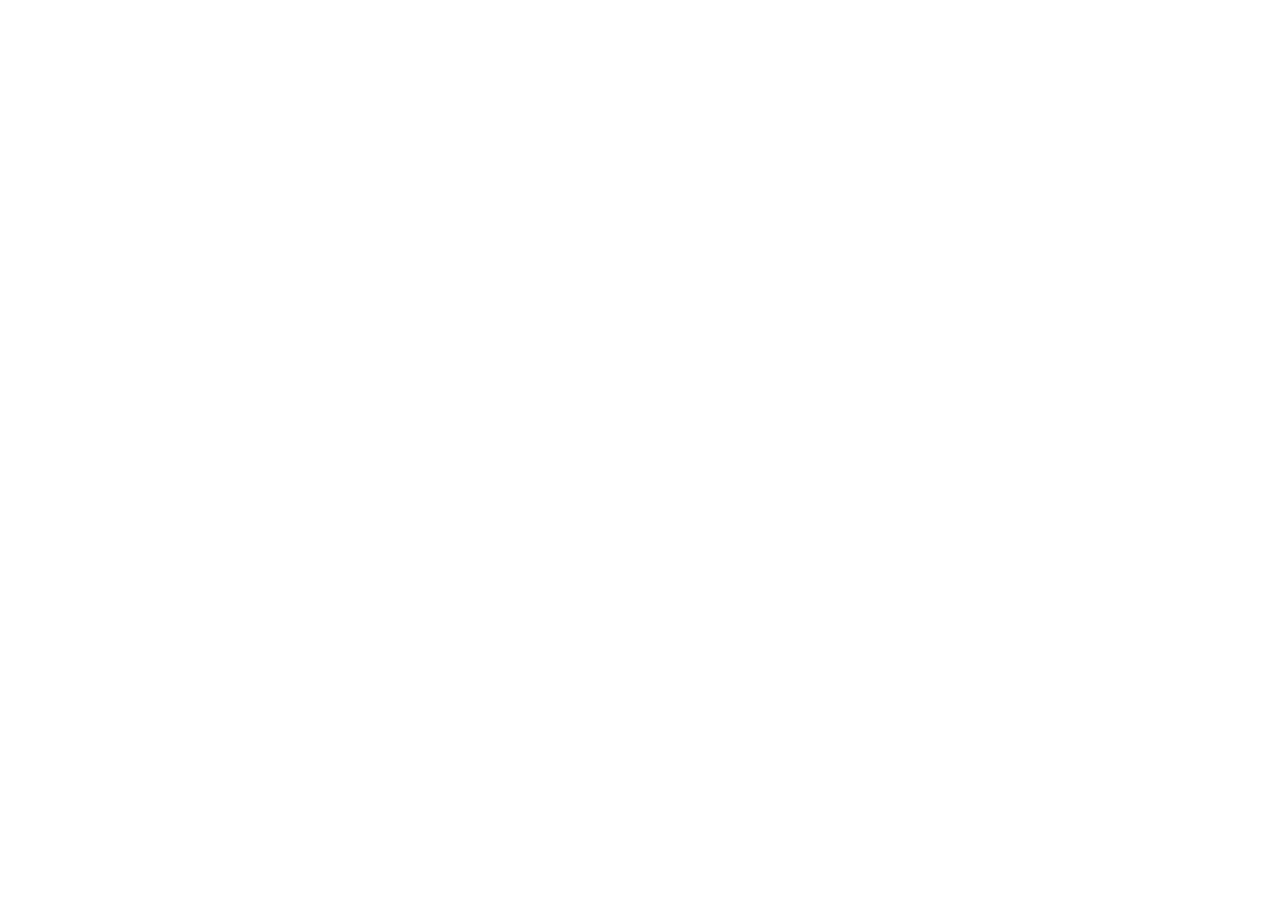
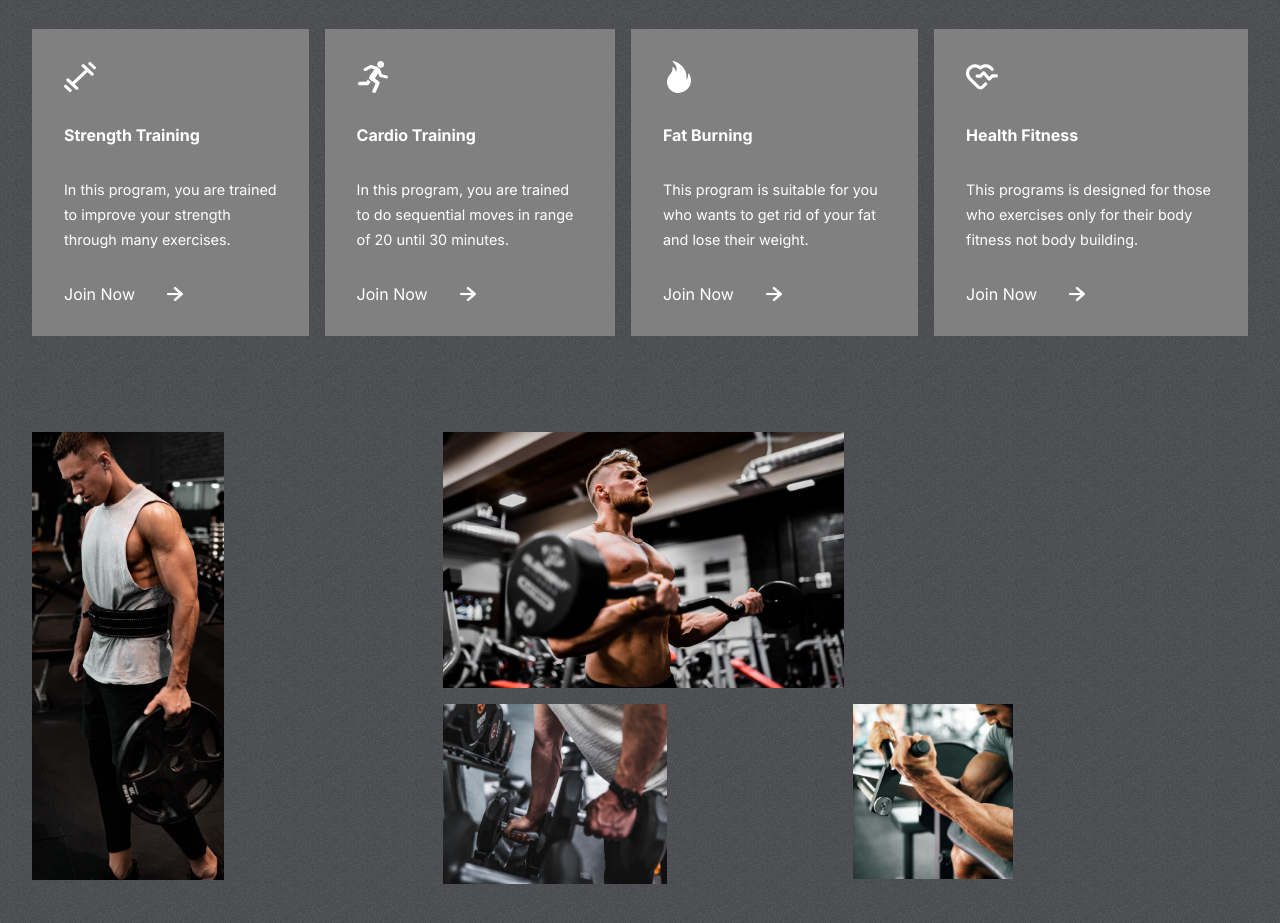
Before and after one commit to KiranKThorat/TheFitClub-React-App-, a React (Create React App) app: page / in a window 1280 px wide. Shown: the part 879-1802 px from the top of the page. Before the commit the page ends 800 px from the top, so only its background shows below. Built offline with nearby package versions, Linux system fonts and the light colour scheme.

Commit message:
17/4/2023 commit program part done.reason part is half done

```diff
--- a/src/App.js
+++ b/src/App.js
@@ -1,9 +1,14 @@
 import './App.css';
 import Hero from './components/Hero/Hero';
+import Programs from './components/Programs/Programs';
+import Reasons from './components/Reasons/Reasons';
 function App() {
   return (
     <div className="App">
          <Hero />
+         <Programs />
+         <Reasons />
+
     </div>
   );
 }
--- /dev/null
+++ b/src/components/Programs/Programs.css
@@ -0,0 +1,65 @@
+.Programs {
+    display: flex;
+    flex-direction: column;
+    gap: 2rem;
+    padding: 0 2rem;
+
+}
+
+.Programs-header {
+    display: flex;
+    gap: 5rem;
+    font-weight: bold;
+    font-size: 3rem;
+    justify-content: center;
+    color: white;
+    text-transform: uppercase;
+    font-style: italic;
+
+}
+
+.programs-categories {
+    display: flex;
+    gap: 1rem;
+
+}
+
+.category {
+
+    display: flex;
+    flex-direction: column;
+    background-color: gray;
+    padding: 2rem;
+    gap: 2rem;
+    color: white;
+    justify-content: space-between;
+
+}
+.category>:nth-child(1){
+    width: 2rem;
+    height:2rem;
+    fill: white;
+}
+.category>:nth-child(2){
+    font-size: 1rem;
+    font-weight: bold;
+
+}
+.category>:nth-child(3){
+    font-size: 0.9rem;
+    line-height: 25px;
+
+}
+.join-now{
+    display: flex;
+    align-items: center;
+    gap: 2rem;
+
+}
+.join-now>img{
+    width: 1rem;
+}
+.category:hover{
+    background: var(--planCard);
+    cursor: pointer;
+}
--- /dev/null
+++ b/src/components/Programs/Programs.jsx
@@ -0,0 +1,36 @@
+import React from 'react'
+import "./Programs.css";
+import { programsData } from '../../data/programsData';
+import rightArrow from "../../assets/rightArrow.png"
+
+const Programs = () => {
+  return (
+    <div className='Programs' id='programs'>
+      <div className='Programs-header'>
+        <span className='stroke-text'>Explore</span>
+        <span className='stroke-text'>Our</span>
+        <span >Programs</span>
+      </div>
+      <div className='programs-categories'>
+        {programsData.map((program) => (
+          <div className='category'>
+            {program.image}
+
+            <span> {program.heading}</span>
+            <span>{program.details}</span>
+            <div className='join-now'>
+              <span>Join Now</span>
+              <img src={rightArrow} alt="right arrow"></img>
+            </div>
+
+
+          </div>
+        ))}
+
+      </div>
+    </div>
+
+  )
+}
+
+export default Programs
--- /dev/null
+++ b/src/components/Reasons/Reasons.css
@@ -0,0 +1,37 @@
+.Reasons{
+    padding: 0 2rem;
+    display: flex;
+    grid-template: 2rem;
+
+}
+.left-r{
+    flex: 1 1;
+    display: grid;
+    grid-template-columns: repeat(3,1fr);
+    gap: 1rem;
+    grid-auto-rows: 1fr;
+
+}
+.left-r>img{
+    object-fit: cover;
+
+}
+.left-r>:nth-child(1){
+    width: 12rem;
+    grid-row: 1/3;
+    height: 28rem;
+}
+.left-r>:nth-child(2){
+    width: auto;
+    height: 16rem;
+    grid-column: 2/4;
+}
+.left-r>:nth-child(3){
+    width: 14rem;
+}
+.left-r>:nth-child(4){
+    width :10rem;
+ }
+.right-r{
+    flex: 1 1;
+}
--- /dev/null
+++ b/src/components/Reasons/Reasons.jsx
@@ -0,0 +1,23 @@
+import React from 'react'
+import "./Reasons.css";
+import image1 from "../../assets/image1.png"
+import image2 from "../../assets/image2.png"
+import image3 from "../../assets/image3.png"
+import image4 from "../../assets/image4.png"
+
+
+const Reasons = () => {
+  return (
+    <div className='Reasons' id='reasons'>
+    <div className='left-r'>
+    <img src={image1} alt="mens images"></img>
+    <img src={image2} alt="mens images"></img>
+    <img src={image3} alt="mens images"></img>
+    <img src={image4} alt="mens images"></img>
+    </div>
+
+    </div>
+  )
+}
+
+export default Reasons
```
